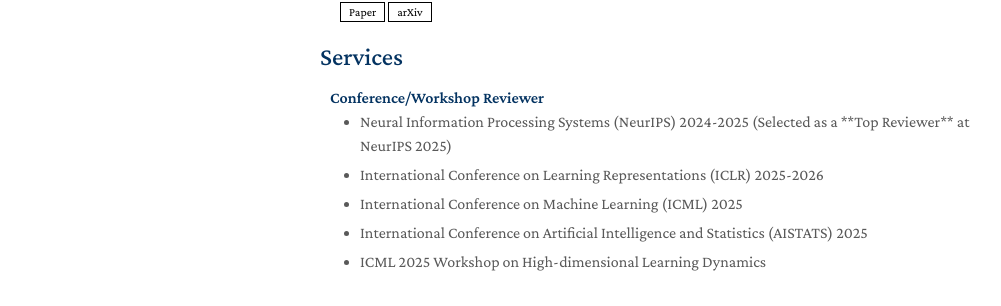
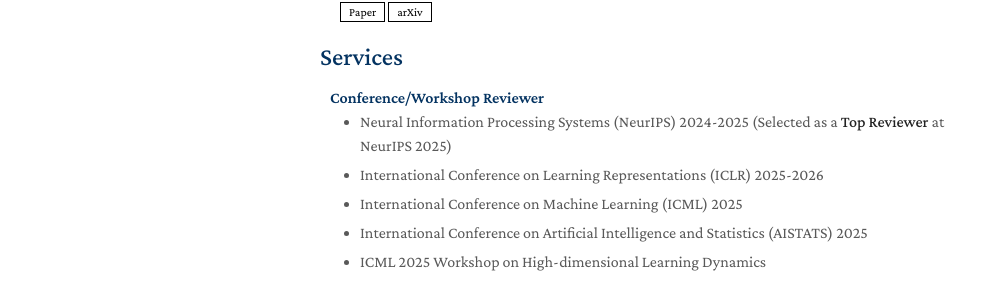
Before and after one commit to songminhak/songminhak.github.io, a Jekyll site: the page built from index.md, in a window 1280 px wide and 900 px high, scrolled down 1375 px. Shown: the part 547-853 px from the top of the window, without its empty margins (150-1151 px from the left). Built offline with Jekyll 4.4.1, drawn with Linux system fonts in a browser that asks for light colours; nearby versions of some CDN libraries; a style sheet for code colours, icons or effects is not loaded; our own code applies the rules of GitHub Pages for plain Markdown files.

```diff
--- a/_includes/services.md
+++ b/_includes/services.md
@@ -3,7 +3,7 @@
 <h4 style="margin:0 10px 0;">Conference/Workshop Reviewer</h4>
 
 <ul style="margin:0 0 5px;">
-  <li><a href="https://neurips.cc/"><autocolor>Neural Information Processing Systems (NeurIPS) 2024-2025 (Selected as a **Top Reviewer** at NeurIPS 2025)</autocolor></a></li>
+  <li><a href="https://neurips.cc/"><autocolor>Neural Information Processing Systems (NeurIPS) 2024-2025 (Selected as a <strong>Top Reviewer</strong> at NeurIPS 2025)</autocolor></a></li>
 </ul>
 
 <ul style="margin:0 0 5px;">
```
